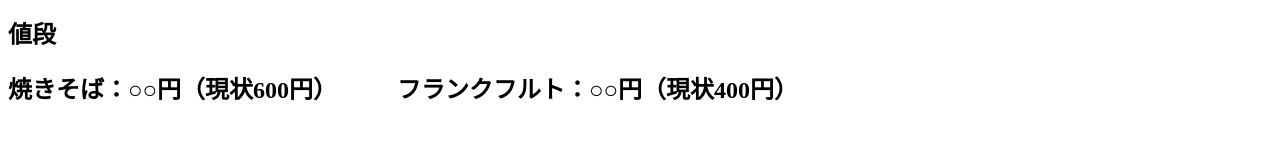
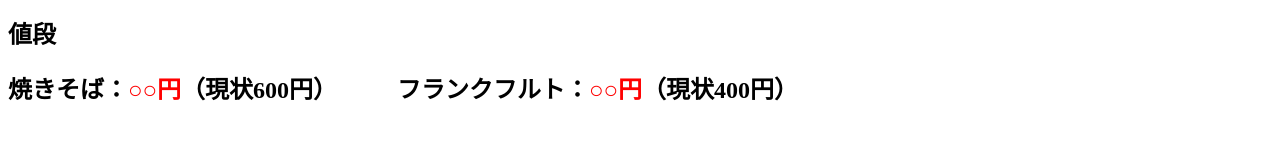
Before and after one commit to ShimizuTakeru/komasai-mikuni4-, a plain HTML site: page index.html in a window 1280 px wide. Shown: the part 324-484 px from the top of the page. Drawn offline with Linux system fonts and the light colour scheme.

Commit message:
Update index.html

```diff
--- a/index.html
+++ b/index.html
@@ -15,7 +15,7 @@
                 <br>
                 <h2>焼きそばとフランクフルトを販売します。（<b class="b1">スタンプラリーやってます！</b>）</h2>
                 <h2>値段</h2>
-                <h2>焼きそば：○○円（現状600円）　　　フランクフルト：○○円（現状400円）</h2>
+                <h2>焼きそば：<b class="b2">○○円</b>（現状600円）　　　フランクフルト：<b class="b2">○○円</b>（現状400円）</h2>
                 <br>
                 <h2>※三國ゼミ3年の露店も是非来てください！</h2>
                 <br>
```
